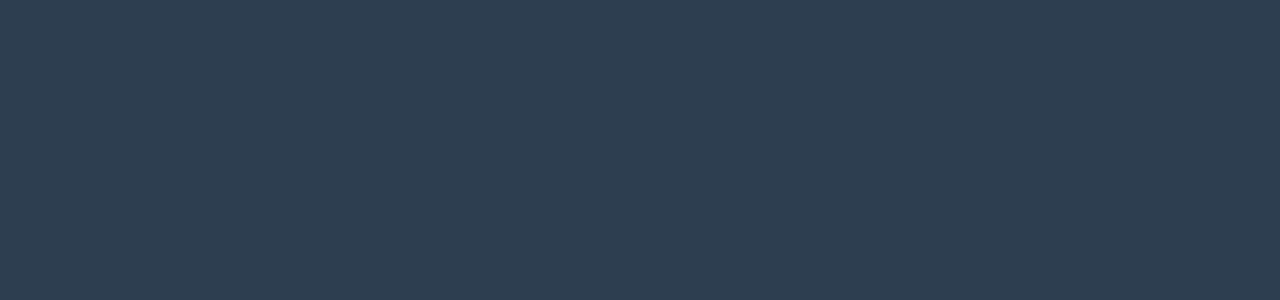
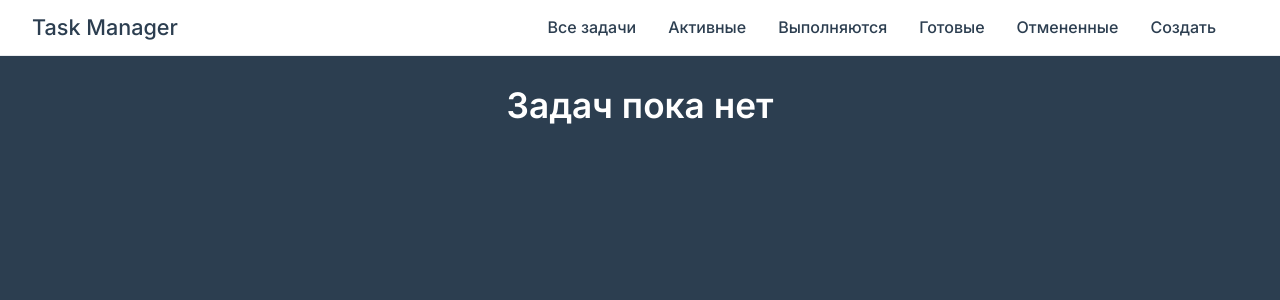
Before and after one commit to ilg2005/taskManager-nuxt3, a Nuxt app in the folder nuxt-app/: page / in a window 1280 px wide. Before the commit this address had no page. Shown: the top 300 px of the page. Built offline with nearby package versions, Linux system fonts and the light colour scheme.

Commit message:
index.vue

```diff
--- a/nuxt-app/components/TheNavbar.vue
+++ b/nuxt-app/components/TheNavbar.vue
@@ -7,7 +7,7 @@
 
       <ul class="navbar-menu">
         <li>
-          <router-link to="/">Все задачи</router-link>
+          <NuxtLink to="/">Все задачи</NuxtLink>
         </li>
         <li v-for="(item, i) in statusMap"
             :key="i"
--- a/nuxt-app/pages/index.vue
+++ b/nuxt-app/pages/index.vue
@@ -1,17 +1,16 @@
 <template>
-  <h1 class="text-white center" v-if="!tasks.length || !tasks">Задач пока нет</h1>
+  <h1 class="text-white center" v-if="!tasks.length">Задач пока нет</h1>
   <div v-else>
     <h3 class="text-white">Всего {{  }} задач: {{ tasks.length }}</h3>
     <task-card v-for="task of tasks"
                     :key="task.id"
                     :task="task"
-    >
-    </task-card>
+    />
   </div>
 </template>
 
 <script setup>
 
-const tasks = computed(() => JSON.parse(localStorage.getItem('tasks')));
+const tasks = computed(() => JSON.parse(localStorage.getItem('tasks')) ?? []);
 
 </script>
--- a/nuxt-app/pages/new.vue
+++ b/nuxt-app/pages/new.vue
@@ -35,17 +35,18 @@ const task = useState('task', () => ({
 
 const tasks = useState('tasks', () => ([]));
 
-const isValid = () => !Object.values(task.value).includes('');
+const isValid = computed(() => !Object.values(task.value).includes(''));
 
 
 const createTask = () => {
-  if (isValid()) {
+  if (isValid.value) {
     task.value.id = Date.now();
 
     task.value.status = moment(task.value.deadline).unix() >= moment().startOf('day').unix() ? 'active' : 'cancelled'
 
     tasks.value.push(task.value);
     task.value = {};
+    task.value.title = '';
     localStorage.setItem('tasks', JSON.stringify(tasks.value));
 
     navigateTo('/');
```
